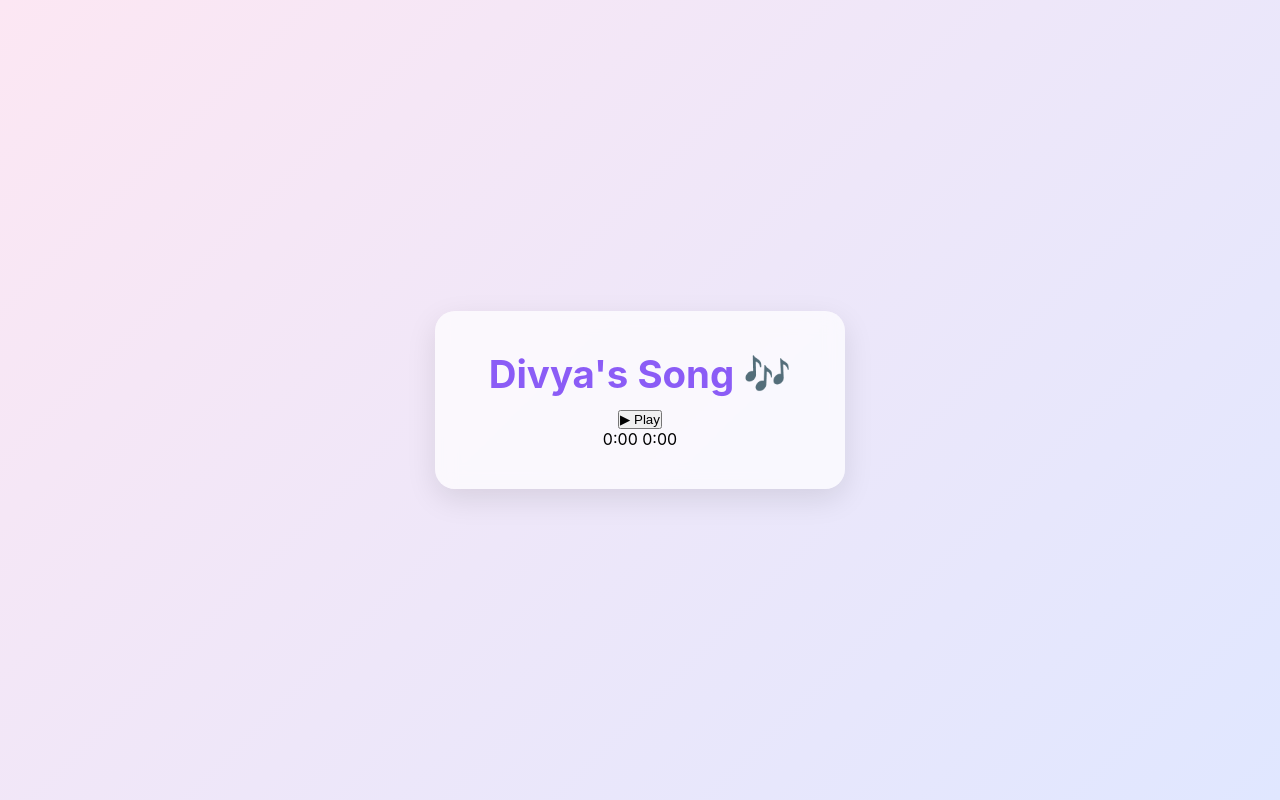
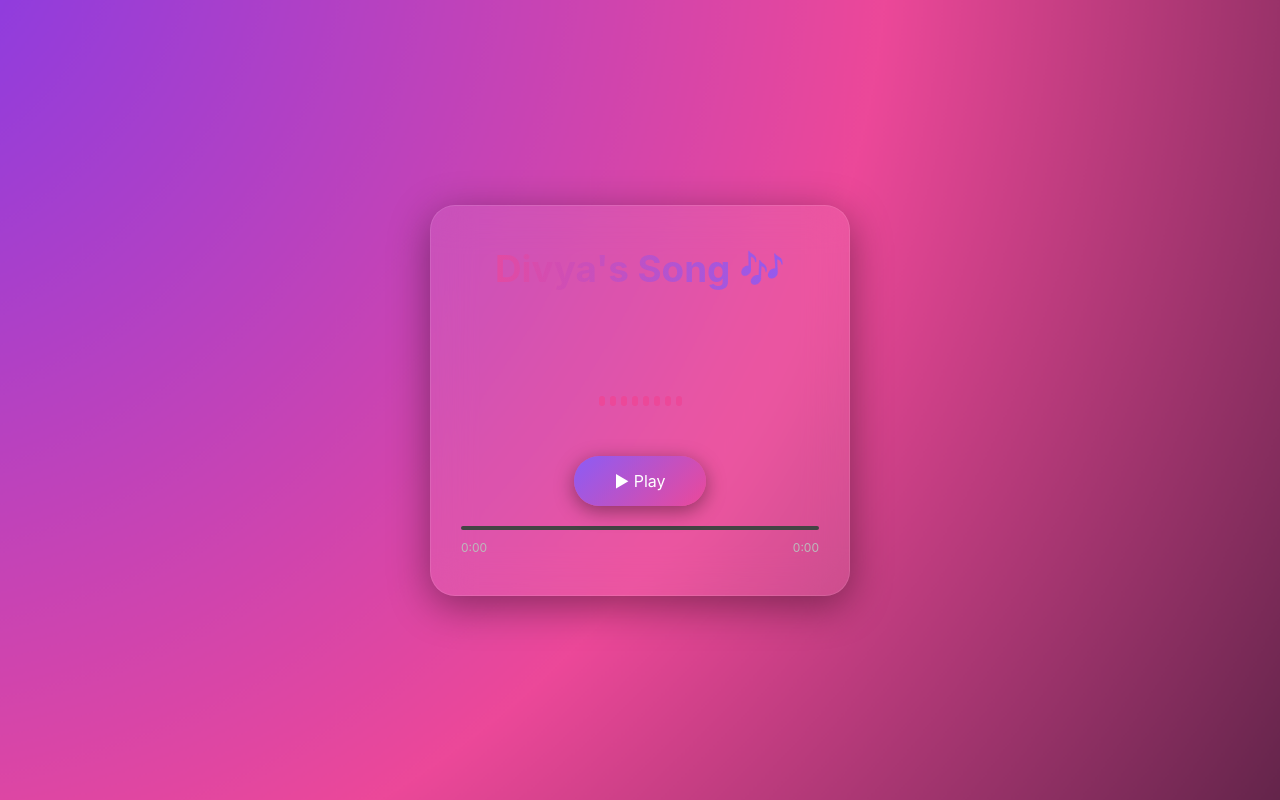
Before and after one commit to vijaybhukya/divya-song, a plain HTML site: page index.html in a window 1280 px wide. Drawn offline with Linux system fonts and the light colour scheme.

Commit message:
Refactor CSS styles for improved design and layout

```diff
--- a/style.css
+++ b/style.css
@@ -2,39 +2,53 @@
 margin:0;
 padding:0;
 box-sizing:border-box;
+font-family:-apple-system,BlinkMacSystemFont,"Segoe UI",sans-serif;
 }
 
 body{
-font-family:-apple-system,BlinkMacSystemFont,"Segoe UI",sans-serif;
 height:100vh;
 display:flex;
 justify-content:center;
 align-items:center;
-background:linear-gradient(135deg,#fce7f3,#e0e7ff);
+background:#0f0f1a;
 overflow:hidden;
+color:white;
+}
+
+.gradient-bg{
+position:fixed;
+width:200%;
+height:200%;
+background:radial-gradient(circle at 30% 30%,#7c3aed,#ec4899,#0f0f1a);
+animation:move 15s infinite alternate;
+z-index:-2;
+}
+
+@keyframes move{
+0%{transform:translate(0,0)}
+100%{transform:translate(-20%,-20%)}
 }
 
 .container{
-z-index:10;
-width:100%;
-max-width:450px;
-padding:20px;
+width:90%;
+max-width:420px;
 }
 
 .card{
-background:rgba(255,255,255,0.7);
-backdrop-filter:blur(10px);
-border-radius:20px;
+backdrop-filter:blur(20px);
+background:rgba(255,255,255,0.08);
+border:1px solid rgba(255,255,255,0.1);
 padding:40px 30px;
+border-radius:25px;
 text-align:center;
-box-shadow:0 10px 30px rgba(0,0,0,0.1);
-animation:slideUp .7s ease;
+box-shadow:0 10px 40px rgba(0,0,0,0.4);
+animation:fadeUp 1s ease;
 }
 
-@keyframes slideUp{
+@keyframes fadeUp{
 from{
 opacity:0;
-transform:translateY(30px);
+transform:translateY(40px);
 }
 to{
 opacity:1;
@@ -43,72 +57,93 @@ transform:translateY(0);
 }
 
 .title{
-font-size:2.4rem;
-color:#8b5cf6;
+font-size:2.3rem;
+margin-bottom:15px;
+background:linear-gradient(90deg,#ec4899,#8b5cf6);
+-webkit-background-clip:text;
+color:transparent;
+}
+
+.message{
+min-height:60px;
+margin-bottom:30px;
+color:#ddd;
+font-size:0.95rem;
+}
+
+.playBtn{
+margin:auto;
+margin-bottom:20px;
+background:linear-gradient(135deg,#8b5cf6,#ec4899);
+border:none;
+padding:15px 40px;
+border-radius:50px;
+font-size:16px;
+color:white;
+cursor:pointer;
+transition:0.3s;
+box-shadow:0 5px 20px rgba(0,0,0,0.4);
+}
+
+.playBtn:hover{
+transform:scale(1.05);
+}
+
+.visualizer{
+display:flex;
+justify-content:center;
+gap:5px;
+height:40px;
+margin-bottom:20px;
+}
+
+.bar{
+width:6px;
+height:10px;
+background:#ec4899;
+border-radius:5px;
+animation:beat 1s infinite;
+animation-play-state:paused;
+}
+
+.bar:nth-child(2){animation-delay:.1s}
+.bar:nth-child(3){animation-delay:.2s}
+.bar:nth-child(4){animation-delay:.3s}
+.bar:nth-child(5){animation-delay:.4s}
+.bar:nth-child(6){animation-delay:.5s}
+.bar:nth-child(7){animation-delay:.6s}
+.bar:nth-child(8){animation-delay:.7s}
+
+@keyframes beat{
+0%{height:10px}
+50%{height:35px}
+100%{height:10px}
+}
+
+.progress{
+width:100%;
+height:4px;
+background:#444;
+border-radius:10px;
+overflow:hidden;
 margin-bottom:10px;
 }
 
-.subtitle{
-color:#6b7280;
-margin-bottom:30px;
-line-height:1.5;
+.progressFill{
+height:100%;
+width:0%;
+background:linear-gradient(90deg,#ec4899,#8b5cf6);
 }
 
-.play-btn{
-background:linear-gradient(135deg,#8b5cf6,#a855f7);
-color:white;
-border:none;
-padding:16px 32px;
-border-radius:50px;
-font-size:16px;
-cursor:pointer;
-display:flex;
-align-items:center;
-gap:10px;
-margin:auto;
-box-shadow:0 4px 15px rgba(139,92,246,.4);
-transition:.3s;
-}
-
-.play-btn:hover{
-transform:translateY(-2px);
-}
-
-.play-btn.playing{
-background:linear-gradient(135deg,#ec4899,#f43f5e);
-}
-
-.progress-section{
-margin-top:25px;
-}
-
-.progress-bar{
-width:100%;
-height:5px;
-background:#eee;
-border-radius:10px;
-overflow:hidden;
-cursor:pointer;
-}
-
-.progress-fill{
-height:100%;
-width:0%;
-background:linear-gradient(90deg,#8b5cf6,#a855f7);
-}
-
-.time-display{
-margin-top:8px;
+.time{
 display:flex;
 justify-content:space-between;
 font-size:12px;
-color:#777;
+color:#bbb;
 }
 
-.background{
+.hearts{
 position:fixed;
-top:0;
-left:0;
 width:100%;
 height:100%;
 pointer-events:none;
@@ -116,12 +151,21 @@ pointer-events:none;
 
 .heart{
 position:absolute;
-font-size:20px;
-animation:float 8s linear infinite;
-opacity:.7;
+font-size:18px;
+animation:float 7s linear forwards;
+opacity:0.8;
 }
 
 @keyframes float{
-0%{transform:translateY(100vh)}
-100%{transform:translateY(-10vh)}
+0%{
+transform:translateY(100vh);
+opacity:0;
 }
+10%{
+opacity:1;
+}
+100%{
+transform:translateY(-10vh);
+opacity:0;
+}
+}
```
